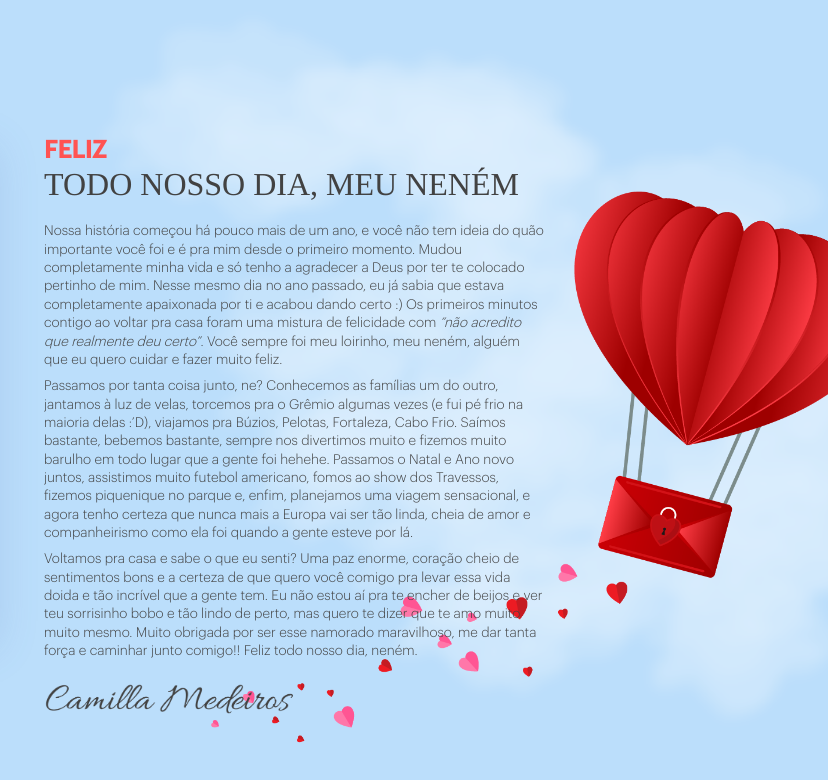
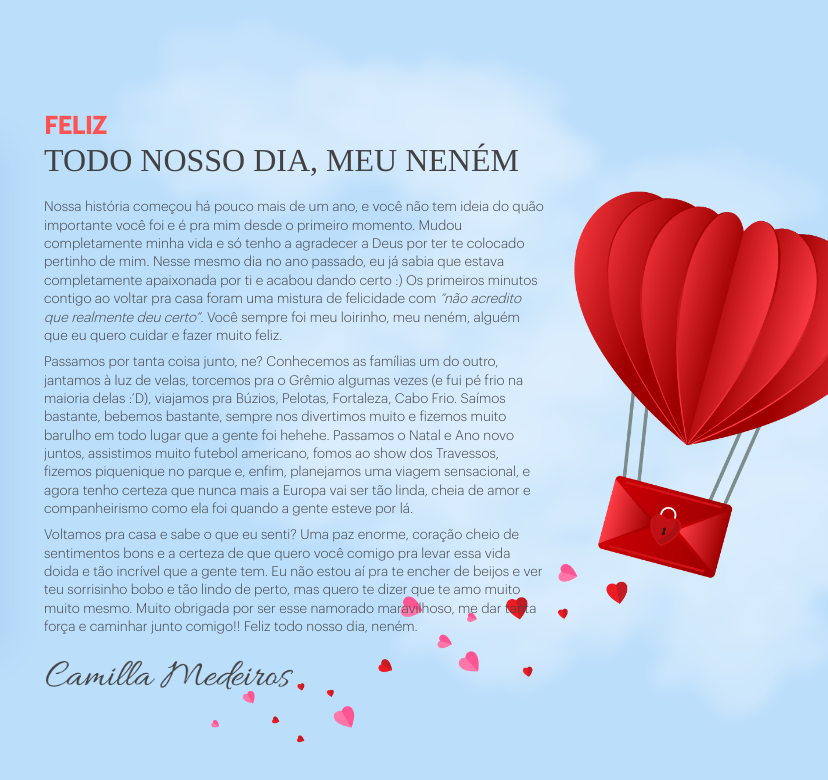
Before and after one commit to camillapmedeiros/index-test, a website: page index.html in a window 1280 px wide. Shown: the top 780 px of the page, 452-1280 px from the left. Drawn offline with Linux system fonts and the light colour scheme; files whose address does not match are found by name.

Commit message:
fix margin

```diff
--- a/styles/sass/_main.sass
+++ b/styles/sass/_main.sass
@@ -18,7 +18,7 @@
 
     &__letter
         max-width: 500px
-        margin: 3rem 0 0 3rem
+        margin: 1rem 0 1rem 3rem
 
     &--full
         @include flexbox
```
Also changed, not shown: dist/styles/css/styles.min.css, dist/styles/sass/_main.sass, styles/css/styles.min.css.
